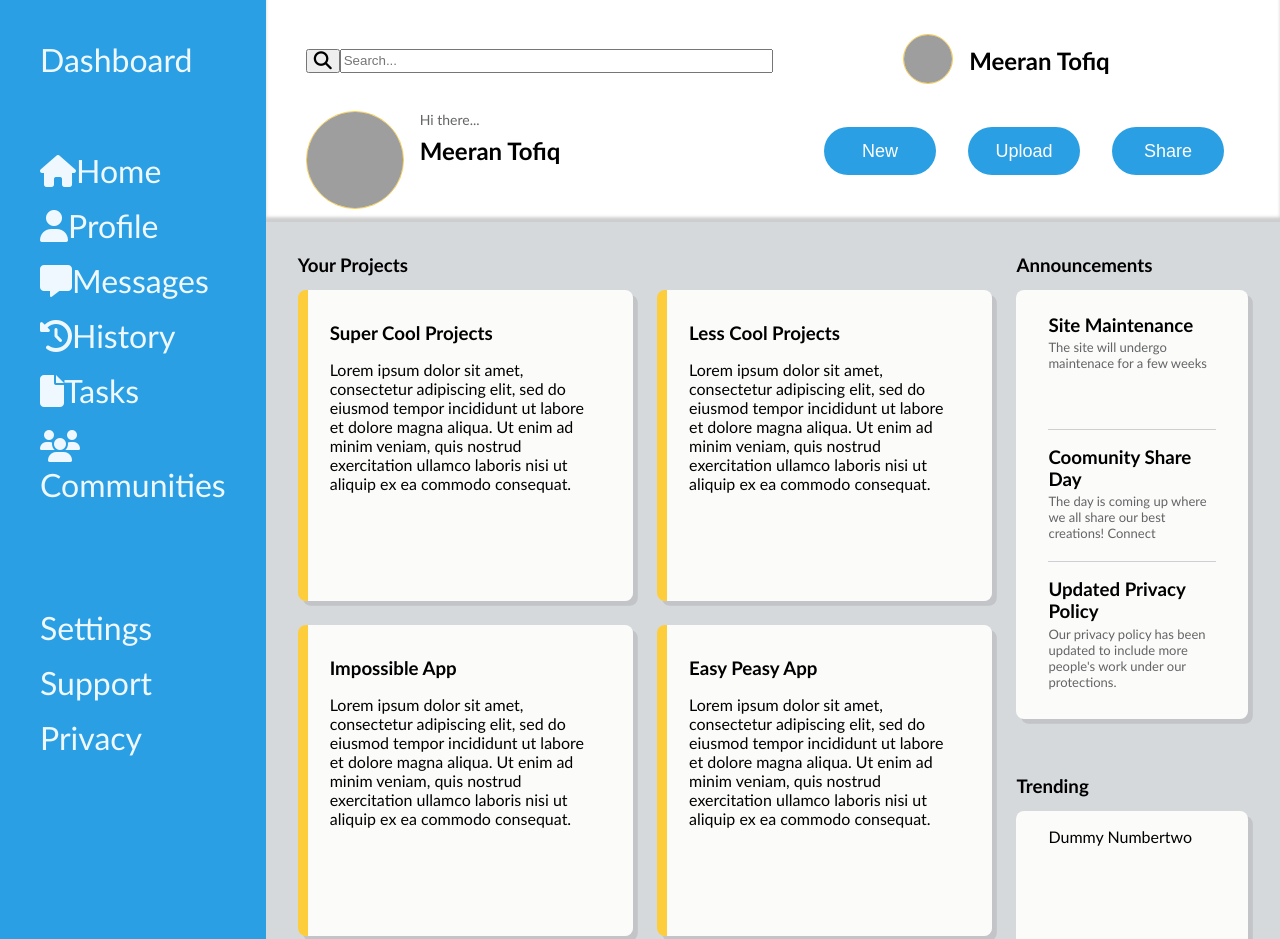
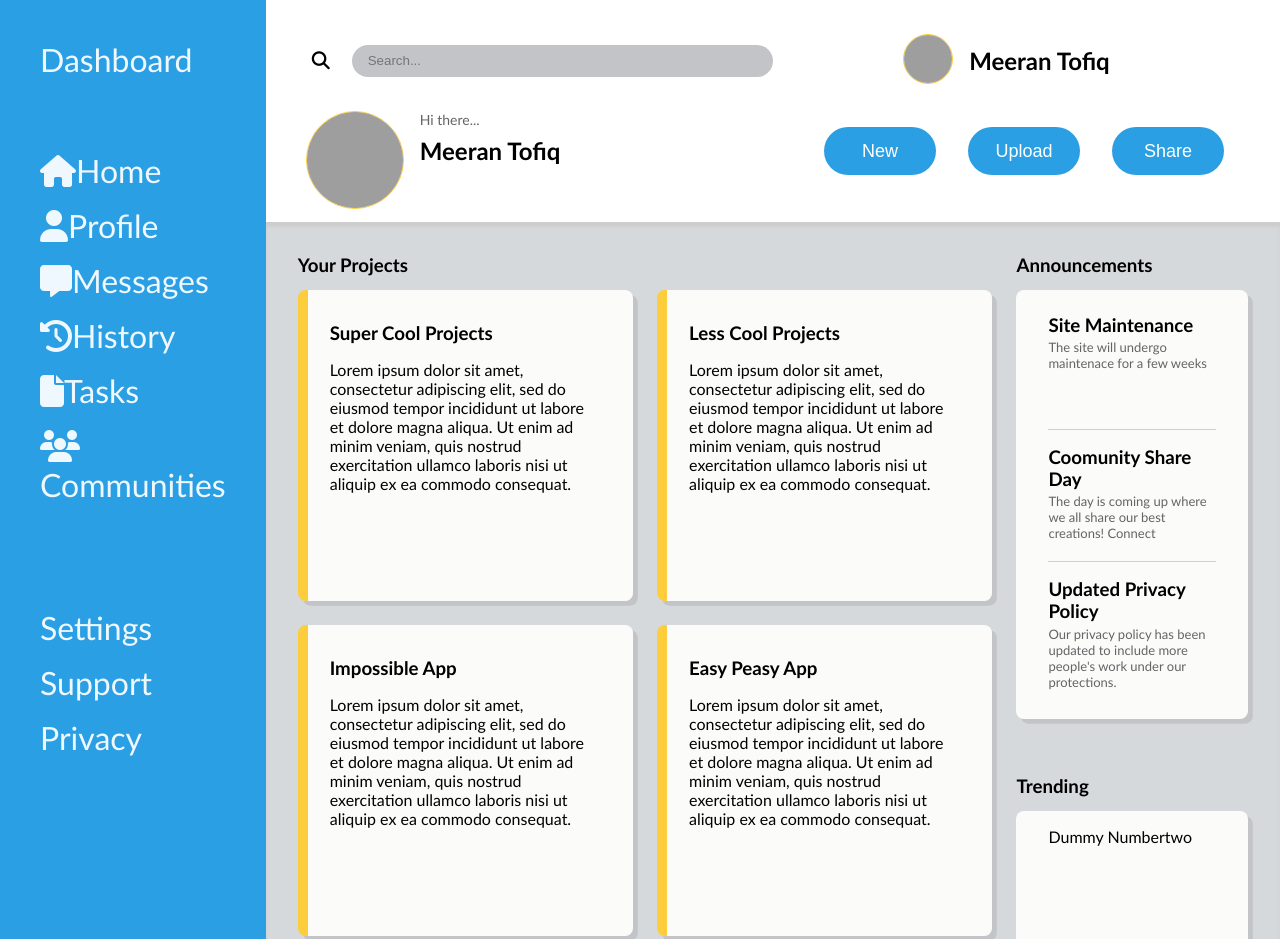
Before and after one commit to Meeran-Tofiq/admin-dashboard, a plain HTML site: page index.html in a window 1280 px wide. Shown: the top 939 px of the page. Drawn offline with Linux system fonts and the light colour scheme; grey boxes are pictures that could not be loaded; some icons are missing.

Commit message:
Add styling to search bar and button

```diff
--- a/index.html
+++ b/index.html
@@ -35,7 +35,7 @@
     <header>
         <div class="top">
             <form>
-                <button type="submit"><i class="fa fa-search" style="font-size: 18px;"></i></button>
+                <button class="search"><i class="fa fa-search" style="font-size: 18px;"></i></button>
                 <input type="search" id="search" placeholder="Search...">
             </form>
             <div class="user">
--- a/styles.css
+++ b/styles.css
@@ -45,7 +45,6 @@ header {
     display: grid;
     grid-template: 1fr 1fr / 1fr;
 
-    box-shadow: inset 0rem -0.3rem 0.2rem #cdcdcd;
     padding: 10px 40px;
 }
 
@@ -146,8 +145,26 @@ form {
     width: 100%;
 }
 
-form input {
+form input[type="search"] {
     flex: 1;
+
+    appearance: none;
+    background-color: #c2c4c7;
+    border-radius: 2rem;
+    border: none;
+
+    padding: 0px 1rem;
+    height: 2rem;
+}
+
+form button.search {
+    background: none;
+    border: none;
+    margin-right: 1rem;
+}
+
+form button.search:hover {
+    cursor: pointer;
 }
 
 .content {
@@ -159,6 +176,8 @@ form input {
     padding: 2rem;
     padding-bottom: 4rem;
     max-height: 100%;
+
+    box-shadow: inset 0rem 0.3rem 0.2rem #cdcdcd;
 }
 
 .content .projects {
```
